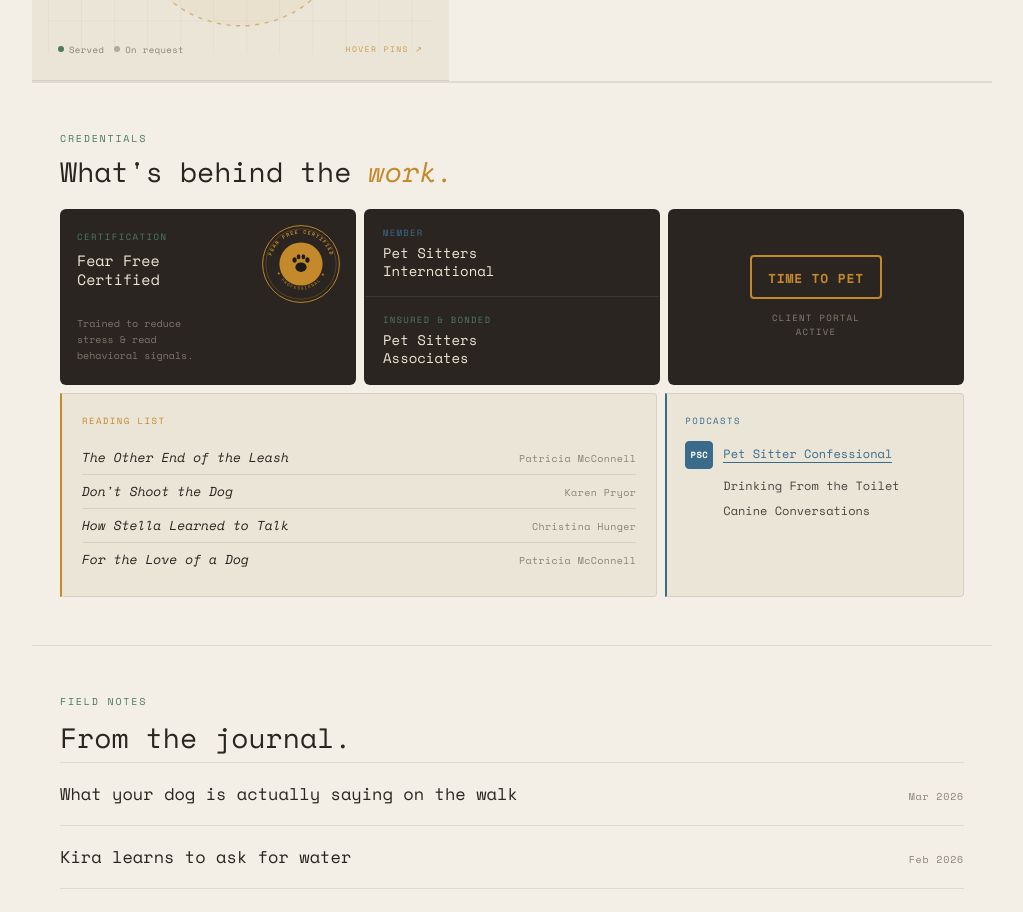
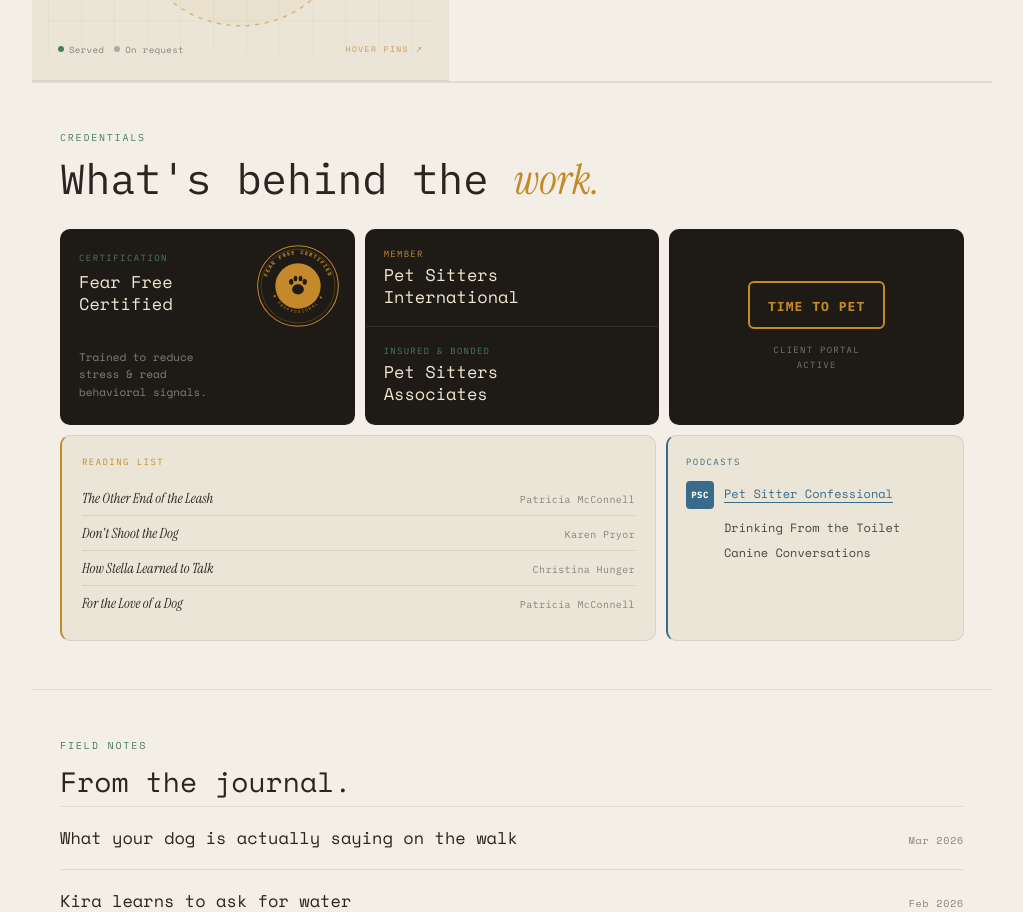
Before and after one commit to darkhorsedevloper/canipetthatdawg, a React (Vite) app: page / in a window 1280 px wide. Shown: the part 2260-3172 px from the top of the page, without its empty margins (128-1151 px from the left). Built offline with nearby package versions, Linux system fonts and the light colour scheme.

Commit message:
CredsBento: match screenshot — 10px radius on all cards, new fonts, consistent dark/light card treatment
Co-Authored-By: Claude Sonnet 4.6 <noreply@anthropic.com>

```diff
--- a/src/components/CredsBento.jsx
+++ b/src/components/CredsBento.jsx
@@ -11,162 +11,128 @@ const pods = [
   { name: 'Canine Conversations',     url: null },
 ]
 
+const card = {
+  borderRadius: '10px',
+  border: '0.5px solid var(--border)',
+}
+
+const darkCard = {
+  ...card,
+  background: 'var(--hero-bg)',
+}
+
+const lightCard = {
+  ...card,
+  background: 'var(--card)',
+}
+
 export default function CredsBento() {
   return (
     <section className="section-pad" style={{ borderTop: '0.5px solid var(--border)', borderBottom: '0.5px solid var(--border)' }}>
 
-      <p style={{ fontSize: '10px', letterSpacing: '0.18em', textTransform: 'uppercase', color: 'var(--green)', marginBottom: '8px' }}>
+      <p style={{ fontSize: '10px', letterSpacing: '0.18em', textTransform: 'uppercase', color: 'var(--green)', marginBottom: '10px', fontFamily: "'IBM Plex Mono', monospace" }}>
         Credentials
       </p>
-      <h2 style={{ fontFamily: 'var(--serif)', fontSize: '28px', fontWeight: 400, color: 'var(--charcoal)', marginBottom: '20px', lineHeight: 1.25 }}>
-        What's behind the <em style={{ color: 'var(--orange)' }}>work.</em>
+
+      <h2 style={{ fontFamily: "'IBM Plex Mono', monospace", fontSize: 'clamp(26px, 4vw, 42px)', fontWeight: 400, color: 'var(--charcoal)', marginBottom: '24px', lineHeight: 1.2 }}>
+        What's behind the{' '}
+        <em style={{ fontFamily: "'Instrument Serif', serif", fontStyle: 'italic', color: 'var(--orange)' }}>work.</em>
       </h2>
 
-      {/* Badge row */}
-      <div className="bento-badges">
+      {/* Top row — dark cards */}
+      <div style={{ display: 'grid', gridTemplateColumns: 'repeat(auto-fit, minmax(200px, 1fr))', gap: '10px', marginBottom: '10px' }}>
 
-        {/* Fear Free — inline SVG seal */}
-        <div style={{
-          background: 'var(--charcoal)',
-          border: '0.5px solid var(--border)',
-          borderRadius: '6px',
-          padding: '20px 16px',
-          display: 'flex',
-          flexDirection: 'column',
-          justifyContent: 'space-between',
-          minHeight: '150px',
-          position: 'relative',
-        }}>
-          <div style={{ position: 'absolute', top: 14, right: 14, width: 80, height: 80 }}>
-            <svg viewBox="0 0 100 100" width="80" height="80" aria-label="Fear Free Certified Professional">
+        {/* Fear Free */}
+        <div style={{ ...darkCard, padding: '22px 18px', minHeight: 170, position: 'relative', display: 'flex', flexDirection: 'column', justifyContent: 'space-between' }}>
+          <div style={{ position: 'absolute', top: 14, right: 14, width: 84, height: 84 }}>
+            <svg viewBox="0 0 100 100" width="84" height="84" aria-label="Fear Free Certified Professional">
               <defs>
                 <path id="ff-top" d="M 50,50 m -38,0 a 38,38 0 1,1 76,0" fill="none"/>
                 <path id="ff-bot" d="M 50,50 m -32,0 a 32,32 0 1,0 64,0" fill="none"/>
               </defs>
-              <circle cx="50" cy="50" r="48" fill="none" stroke="#C4892A" strokeWidth="1.2"/>
-              <circle cx="50" cy="50" r="44" fill="none" stroke="#C4892A" strokeWidth="0.6" opacity="0.6"/>
-              <circle cx="50" cy="50" r="27" fill="#C4892A"/>
-              <g fill="#1E1A15" transform="translate(50 50)">
+              <circle cx="50" cy="50" r="48" fill="none" stroke="var(--orange)" strokeWidth="1.2"/>
+              <circle cx="50" cy="50" r="44" fill="none" stroke="var(--orange)" strokeWidth="0.6" opacity="0.6"/>
+              <circle cx="50" cy="50" r="27" fill="var(--orange)"/>
+              <g fill="var(--hero-bg)" transform="translate(50 50)">
                 <ellipse cx="0"  cy="4"  rx="7"   ry="6"/>
                 <ellipse cx="-8" cy="-5" rx="2.6" ry="3.4"/>
                 <ellipse cx="-3" cy="-9" rx="2.3" ry="3.2"/>
                 <ellipse cx="3"  cy="-9" rx="2.3" ry="3.2"/>
                 <ellipse cx="8"  cy="-5" rx="2.6" ry="3.4"/>
               </g>
-              <text fill="#C4892A" fontFamily="'Space Mono', monospace" fontSize="6.4" letterSpacing="1.3" fontWeight="700">
-                <textPath href="#ff-top" startOffset="50%" textAnchor="middle">
-                  FEAR FREE CERTIFIED
-                </textPath>
+              <text fill="var(--orange)" fontFamily="'IBM Plex Mono', monospace" fontSize="6.4" letterSpacing="1.3" fontWeight="700">
+                <textPath href="#ff-top" startOffset="50%" textAnchor="middle">FEAR FREE CERTIFIED</textPath>
               </text>
-              <text fill="#C4892A" fontFamily="'Space Mono', monospace" fontSize="5.2" letterSpacing="1.6" fontWeight="500">
-                <textPath href="#ff-bot" startOffset="50%" textAnchor="middle">
-                  ★   PROFESSIONAL   ★
-                </textPath>
+              <text fill="var(--orange)" fontFamily="'IBM Plex Mono', monospace" fontSize="5.2" letterSpacing="1.6" fontWeight="500">
+                <textPath href="#ff-bot" startOffset="50%" textAnchor="middle">★   PROFESSIONAL   ★</textPath>
               </text>
             </svg>
           </div>
           <div>
-            <p style={{ fontSize: '9px', letterSpacing: '0.16em', textTransform: 'uppercase', color: 'var(--green)', marginBottom: '8px' }}>Certification</p>
-            <p style={{ fontFamily: 'var(--serif)', fontSize: '15px', color: '#EDE5D2', lineHeight: 1.3 }}>Fear Free<br />Certified</p>
+            <p style={{ fontSize: '9px', letterSpacing: '0.16em', textTransform: 'uppercase', color: 'var(--green)', marginBottom: '8px', fontFamily: "'IBM Plex Mono', monospace" }}>Certification</p>
+            <p style={{ fontFamily: 'var(--serif)', fontSize: '17px', color: '#EDE5D2', lineHeight: 1.3 }}>Fear Free<br/>Certified</p>
           </div>
-          <p style={{ fontSize: '10px', color: 'rgba(226,217,198,0.45)', lineHeight: 1.6, maxWidth: '130px', marginTop: '10px' }}>
+          <p style={{ fontSize: '11px', color: 'rgba(237,229,210,0.5)', lineHeight: 1.6, maxWidth: '130px', marginTop: '10px' }}>
             Trained to reduce stress &amp; read behavioral signals.
           </p>
         </div>
 
         {/* PSI + PSA stacked */}
-        <div style={{
-          background: 'var(--charcoal)',
-          border: '0.5px solid var(--border)',
-          borderRadius: '6px',
-          overflow: 'hidden',
-          display: 'flex',
-          flexDirection: 'column',
-          minHeight: '150px',
-        }}>
-          <div style={{ flex: 1, padding: '16px 18px', borderBottom: '0.5px solid rgba(226,217,198,0.1)' }}>
-            <p style={{ fontSize: '9px', letterSpacing: '0.14em', textTransform: 'uppercase', color: 'var(--blue)', marginBottom: '5px' }}>Member</p>
-            <p style={{ fontFamily: 'var(--serif)', fontSize: '14px', color: '#EDE5D2', lineHeight: 1.3 }}>Pet Sitters<br />International</p>
+        <div style={{ ...darkCard, overflow: 'hidden', display: 'flex', flexDirection: 'column', minHeight: 170 }}>
+          <div style={{ flex: 1, padding: '18px 18px', borderBottom: '0.5px solid rgba(237,229,210,0.1)' }}>
+            <p style={{ fontSize: '9px', letterSpacing: '0.14em', textTransform: 'uppercase', color: 'var(--orange)', marginBottom: '5px', fontFamily: "'IBM Plex Mono', monospace" }}>Member</p>
+            <p style={{ fontFamily: 'var(--serif)', fontSize: '17px', color: '#EDE5D2', lineHeight: 1.3 }}>Pet Sitters<br/>International</p>
           </div>
-          <div style={{ flex: 1, padding: '16px 18px' }}>
-            <p style={{ fontSize: '9px', letterSpacing: '0.14em', textTransform: 'uppercase', color: 'var(--green)', marginBottom: '5px' }}>Insured &amp; Bonded</p>
-            <p style={{ fontFamily: 'var(--serif)', fontSize: '14px', color: '#EDE5D2', lineHeight: 1.3 }}>Pet Sitters<br />Associates</p>
+          <div style={{ flex: 1, padding: '18px 18px' }}>
+            <p style={{ fontSize: '9px', letterSpacing: '0.14em', textTransform: 'uppercase', color: 'var(--green)', marginBottom: '5px', fontFamily: "'IBM Plex Mono', monospace" }}>Insured &amp; Bonded</p>
+            <p style={{ fontFamily: 'var(--serif)', fontSize: '17px', color: '#EDE5D2', lineHeight: 1.3 }}>Pet Sitters<br/>Associates</p>
           </div>
         </div>
 
         {/* Time To Pet */}
-        <div style={{
-          background: 'var(--charcoal)',
-          border: '0.5px solid var(--border)',
-          borderRadius: '6px',
-          padding: '24px 16px',
-          display: 'flex',
-          flexDirection: 'column',
-          alignItems: 'center',
-          justifyContent: 'center',
-          gap: '12px',
-          minHeight: '150px',
-        }}>
-          <div style={{ border: '2px solid var(--orange)', borderRadius: '4px', padding: '8px 16px' }}>
-            <span style={{ fontFamily: 'var(--serif)', fontSize: '13px', fontWeight: 700, color: 'var(--orange)', letterSpacing: '0.06em' }}>TIME TO PET</span>
+        <div style={{ ...darkCard, padding: '24px 18px', display: 'flex', flexDirection: 'column', alignItems: 'center', justifyContent: 'center', gap: '14px', minHeight: 170 }}>
+          <div style={{ border: '2px solid var(--orange)', borderRadius: '6px', padding: '10px 18px' }}>
+            <span style={{ fontFamily: "'IBM Plex Mono', monospace", fontSize: '13px', fontWeight: 700, color: 'var(--orange)', letterSpacing: '0.08em' }}>TIME TO PET</span>
           </div>
-          <p style={{ fontSize: '9px', letterSpacing: '0.14em', textTransform: 'uppercase', color: 'rgba(226,217,198,0.5)', textAlign: 'center', lineHeight: 1.5 }}>
-            Client Portal<br />Active
+          <p style={{ fontSize: '9px', letterSpacing: '0.14em', textTransform: 'uppercase', color: 'rgba(237,229,210,0.45)', textAlign: 'center', lineHeight: 1.6, fontFamily: "'IBM Plex Mono', monospace" }}>
+            Client Portal<br/>Active
           </p>
         </div>
 
       </div>
 
-      {/* Books + Podcasts row */}
-      <div className="bento-bottom">
+      {/* Bottom row — light cards */}
+      <div style={{ display: 'grid', gridTemplateColumns: '2fr 1fr', gap: '10px' }} className="bento-bottom">
 
-        {/* Books */}
-        <div style={{
-          background: 'var(--card)',
-          border: '0.5px solid var(--border)',
-          borderLeft: '2px solid var(--orange)',
-          borderRadius: '0 4px 4px 0',
-          padding: '20px 20px',
-        }}>
-          <p style={{ fontSize: '9px', letterSpacing: '0.16em', textTransform: 'uppercase', color: 'var(--orange)', marginBottom: '14px' }}>
+        {/* Reading List */}
+        <div style={{ ...lightCard, borderLeft: '2px solid var(--orange)', padding: '20px 20px' }}>
+          <p style={{ fontSize: '9px', letterSpacing: '0.16em', textTransform: 'uppercase', color: 'var(--orange)', marginBottom: '14px', fontFamily: "'IBM Plex Mono', monospace" }}>
             Reading List
           </p>
           {books.map((b, i) => (
-            <div key={i} style={{
-              display: 'flex', justifyContent: 'space-between', alignItems: 'baseline',
-              padding: '8px 0',
-              borderTop: i === 0 ? 'none' : '0.5px solid var(--border)',
-            }}>
-              <p style={{ fontFamily: 'var(--serif)', fontStyle: 'italic', fontSize: '13px', color: 'var(--charcoal)', lineHeight: 1.3 }}>{b.title}</p>
-              <p style={{ fontSize: '10px', color: 'var(--muted)', letterSpacing: '0.04em', marginLeft: '12px', whiteSpace: 'nowrap' }}>{b.author}</p>
+            <div key={i} style={{ display: 'flex', justifyContent: 'space-between', alignItems: 'baseline', padding: '8px 0', borderTop: i === 0 ? 'none' : '0.5px solid var(--border)' }}>
+              <p style={{ fontFamily: "'Instrument Serif', serif", fontStyle: 'italic', fontSize: '14px', color: 'var(--charcoal)', lineHeight: 1.3 }}>{b.title}</p>
+              <p style={{ fontSize: '10px', color: 'var(--muted)', letterSpacing: '0.04em', marginLeft: '12px', whiteSpace: 'nowrap', fontFamily: "'IBM Plex Mono', monospace" }}>{b.author}</p>
             </div>
           ))}
         </div>
 
         {/* Podcasts */}
-        <div style={{
-          background: 'var(--card)',
-          border: '0.5px solid var(--border)',
-          borderLeft: '2px solid var(--blue)',
-          borderRadius: '0 4px 4px 0',
-          padding: '20px 18px',
-        }}>
-          <p style={{ fontSize: '9px', letterSpacing: '0.16em', textTransform: 'uppercase', color: 'var(--blue)', marginBottom: '14px' }}>
+        <div style={{ ...lightCard, borderLeft: '2px solid var(--blue)', padding: '20px 18px' }}>
+          <p style={{ fontSize: '9px', letterSpacing: '0.16em', textTransform: 'uppercase', color: 'var(--blue)', marginBottom: '14px', fontFamily: "'IBM Plex Mono', monospace" }}>
             Podcasts
           </p>
           {pods.map((p, i) => (
             p.url ? (
               <a key={i} href={p.url} target="_blank" rel="noreferrer"
-                style={{ display: 'flex', alignItems: 'center', gap: '10px', textDecoration: 'none', marginBottom: '6px' }}>
+                style={{ display: 'flex', alignItems: 'center', gap: '10px', textDecoration: 'none', marginBottom: '8px' }}>
                 <span style={{
                   width: '28px', height: '28px', borderRadius: '4px', flexShrink: 0,
                   background: 'var(--blue)',
                   display: 'flex', alignItems: 'center', justifyContent: 'center',
                   color: '#fff', fontSize: '9px', fontWeight: 700, letterSpacing: '0.04em',
-                  border: '1px solid var(--blue)',
-                }}>
-                  {p.initials}
-                </span>
+                  fontFamily: "'IBM Plex Mono', monospace",
+                }}>PSC</span>
                 <span style={{ fontSize: '12px', color: 'var(--blue)', lineHeight: 1.3, borderBottom: '0.5px solid var(--blue)', paddingBottom: '1px' }}>
                   {p.name}
                 </span>
```
